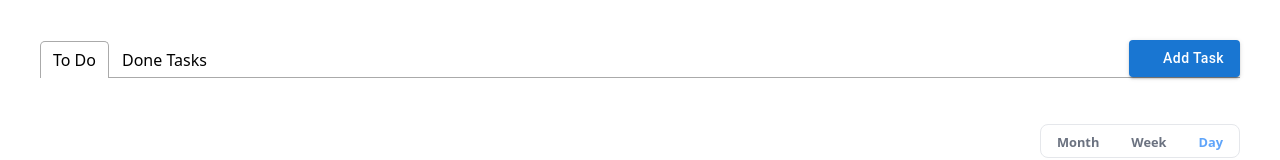
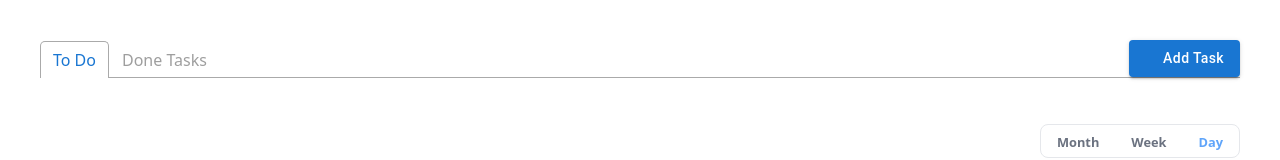
Before and after one commit to snaxite/todo, a React (Create React App) app: page / in a window 1280 px wide. Shown: the top 160 px of the page. Built offline with nearby package versions, Linux system fonts and the light colour scheme; some icons are missing.

Commit message:
better tabs

```diff
--- a/src/index.css
+++ b/src/index.css
@@ -0,0 +1,8 @@
+li.react-tabs__tab--selected {
+    color: #1976D2 !important;
+}
+
+li.react-tabs__tab {
+    font-weight: 500;
+    color      : #9E9E9E;
+}
```
